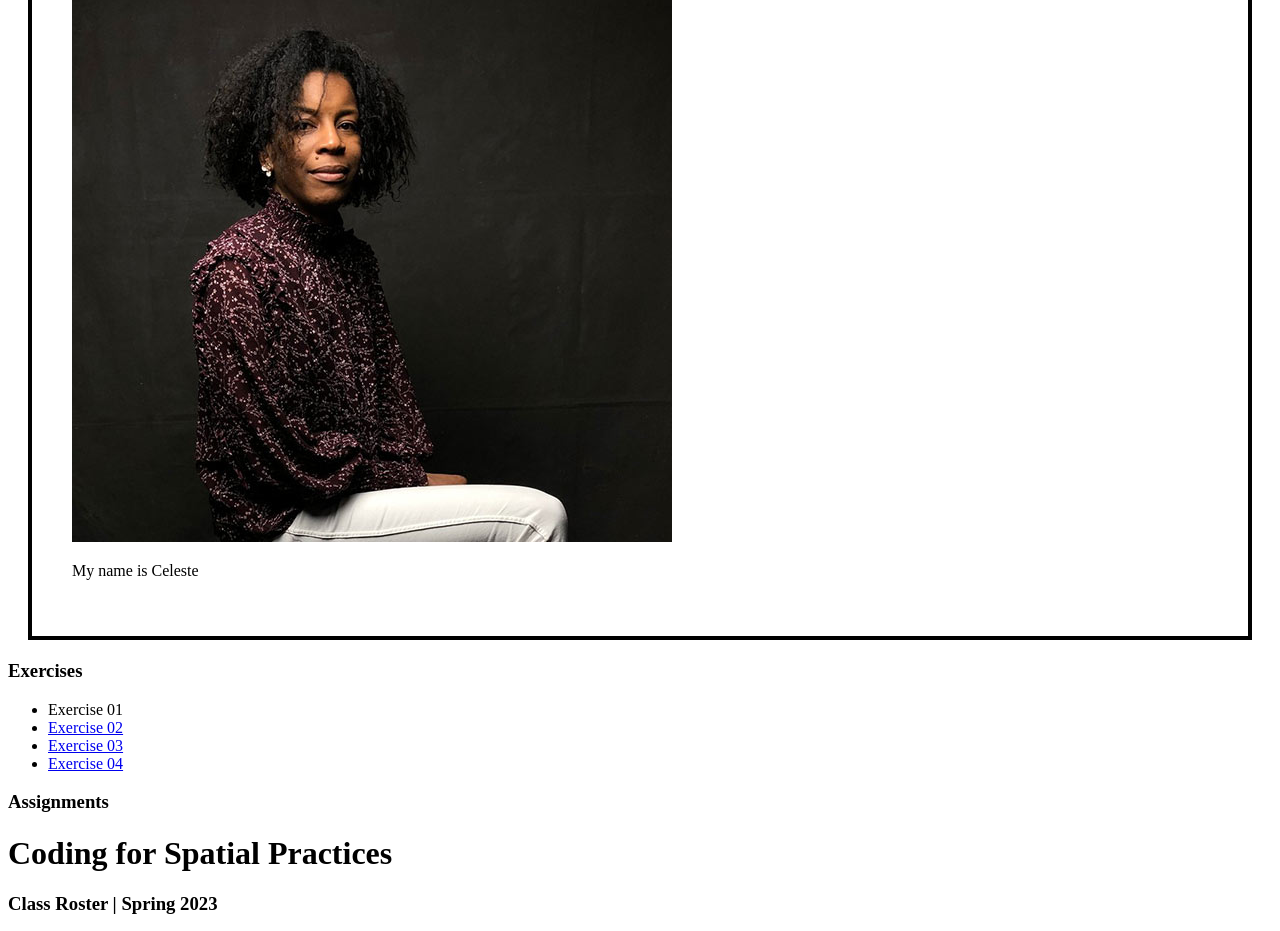
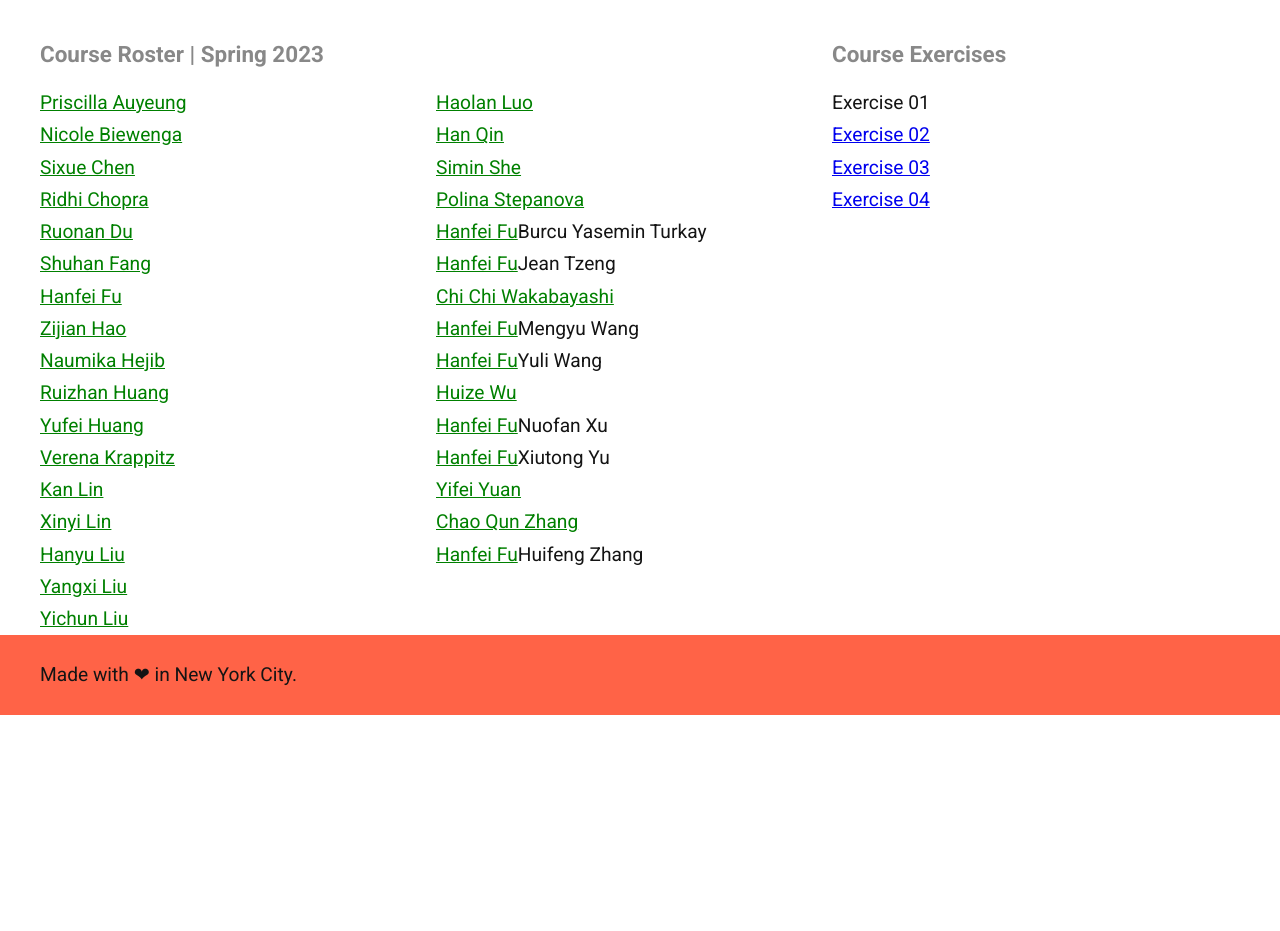
Before and after one commit to celestelayne/bug-free-meme, a plain HTML site: page index.html in a window 1280 px wide. Shown: the part 189-1120 px from the top of the page. After the commit the page ends 904 px from the top, so only its background shows below. Drawn offline with Linux system fonts and the light colour scheme.

Commit message:
update landing page student page links

```diff
--- a/index.html
+++ b/index.html
@@ -5,73 +5,84 @@
     <meta name="viewport" content="width=device-width, initial-scale=1.0">
     <meta http-equiv="X-UA-Compatible" content="ie=edge">
     <title>GSAPP</title>
+    <link rel="preconnect" href="https://fonts.googleapis.com">
+<link rel="preconnect" href="https://fonts.gstatic.com" crossorigin>
+<link href="https://fonts.googleapis.com/css2?family=Roboto:wght@400;500;700&display=swap" rel="stylesheet">
     <link rel="stylesheet" href="styles/main.css">
   </head>
   <body>
+    <div class="flex-container">
+      <header>
+        <nav>
+          <ul class="container">
+            <li><a href="./index.html">Home</a></li>
+            <li><a href="./about.html">About</a></li>
+            <li><a href="./exercises.html">Exercises</a></li>
+            <li><a href="./projects.html">Projects</a></li>
+          </ul>
+        </nav>
+      </header>
+      <div class="title">
+        <h1>Coding for Spatial Practices</h1>
+      </div>
+      <main>
+        <div class="column-one">
+            <h3>Course Roster | Spring 2023</h3>
+            <ul>
+              <li><a class="student" href="https://pla2116.github.io/spicy-cabbage/">Priscilla Auyeung</a></li>
+              <li><a class="student" href="https://nbiewenga.github.io/Coding-for-Spatial-Practice/index.htm">Nicole Biewenga</a></li>
+              <li><a class="student" href="https://chensixue33.github.io/sixue-chen/">Sixue Chen</a></li>
+              <li><a class="student" href="https://ridhichopra.github.io/refactored-eureka/">Ridhi Chopra</a></li>
+              <li><a class="student" href="https://joa1020n.github.io/class_coding_spatial/">Ruonan Du</a></li>
+              <li><a class="student" href="https://shuhanfang.github.io/Exercise_shuhan/">Shuhan Fang</a></li>
+              <li><a class="student" href="https://ffhffeffy.github.io/">Hanfei Fu</a></li>
+              <li><a class="student" href="https://zijian0215.github.io/Coding-Exercise/Assignment/index.html">Zijian Hao</a></li>
+              <li><a class="student" href="https://naumika.github.io/stunning-couscous/">Naumika Hejib</a></li>
+              <li><a class="student" href="#">Ruizhan Huang</a></li>
+              <li><a class="student" href="https://yufei-huang-310.github.io/silver-train/">Yufei Huang</a></li>
+              <li><a class="student" href="https://verenakrappitz.github.io/superschnieke/index.html">Verena Krappitz</a></li>
+              <li><a class="student" href="https://kl3238.github.io/symmetrical-funicular/">Kan Lin</a></li>
+              <li><a class="student" href="https://alicelinkokoro.github.io/potential-winner/">Xinyi Lin</a></li>
+              <li><a class="student" href="https://liuhanyuer.github.io/Liuhanyuer/Homepage">Hanyu Liu</a></li>
+              <li><a class="student" href="#">Yangxi Liu</a></li>
+              <li><a class="student" href="#">Yichun Liu</a></li>
+            </ul>
+        </div>
+        <div class="column-two">
+          <h3>&nbsp;</h3>
+          <ul>
+            <li><a class="student" href="https://picklerick-c131.github.io/Rick-Sanchez-s-garage/">Haolan Luo</a></li>
+            <li><a class="student" href="https://hanqin23.github.io/CFSP/">Han Qin</a></li>
+            <li><a class="student" href="https://irissimin.github.io/sturdy-couscous/">Simin She</a></li>
+            <!-- <li>Amiti Singh</li> -->
+            <li><a class="student" href="https://realpolya.github.io/coding-class-work/">Polina Stepanova</a></li>
+            <li><a class="student" href="https://ffhffeffy.github.io/">Hanfei Fu</a>Burcu Yasemin Turkay</li>
+            <li><a class="student" href="https://ffhffeffy.github.io/">Hanfei Fu</a>Jean Tzeng</li>
+            <li><a class="student" href="https://chichiwakabayashi.github.io/shiny-couscous/">Chi Chi Wakabayashi</a></li>
+            <li><a class="student" href="https://ffhffeffy.github.io/">Hanfei Fu</a>Mengyu Wang</li>
+            <li><a class="student" href="https://ffhffeffy.github.io/">Hanfei Fu</a>Yuli Wang</li>
+            <li><a class="student" href="https://hw2911.github.io/fantastic-octo-potato/">Huize Wu</a></li>
+            <li><a class="student" href="https://ffhffeffy.github.io/">Hanfei Fu</a>Nuofan Xu</li>
+            <li><a class="student" href="https://ffhffeffy.github.io/">Hanfei Fu</a>Xiutong Yu</li>
+            <li><a class="student" href="https://yyyifei.github.io/Helvetica_Lover/">Yifei Yuan</a></li>
+            <li><a class="student" href="https://qun550.github.io/mars/">Chao Qun Zhang</a></li>
+            <li><a class="student" href="https://ffhffeffy.github.io/">Hanfei Fu</a>Huifeng Zhang</li>
+          </ul>
+        </div>
+        <div class="column-three">
 
-    <div class="bio">
-      <h2>Celeste Layne</h2>
-      <img src="assets/celeste-layne-new-inc.jpg" alt="">
-      <p>My name is Celeste</p>
-    </div>
-
-
-
-
-
-    <div>
-      <h3>Exercises</h3>
+            <h3>Course Exercises</h3>
             <ul>
               <li>Exercise 01</li>
               <li><a href="./exercises/cookie-recipe-solution/index.html">Exercise 02</a></li>
               <li><a href="./exercises/exercise-03/index.html">Exercise 03</a></li>
               <li><a href="./exercises/exercise-04/index.html">Exercise 04</a></li>
             </ul>
-
-      <h3>Assignments</h3>
         </div>
-
-    <div>
-      <h1>Coding for Spatial Practices</h1>
-    </div>
-    <div>
-      <h3>Class Roster | Spring 2023</h3>
-      <ol>
-        <li><a href="https://pla2116.github.io/spicy-cabbage/">Priscilla Auyeung</a></li>
-        <li>Nicole Biewenga</li>
-        <li>Sixue Chen</li>
-        <li><a href="https://ridhichopra.github.io/refactored-eureka/">Ridhi Chopra</a></li>
-        <li>Ruonan Du</li>
-        <li><a href="https://shuhanfang.github.io/Exercise_shuhan/">Shuhan Fang</a></li>
-        <li><a href="https://ffhffeffy.github.io/">Hanfei Fu</a></li>
-        <li>Zijian Hao</li>
-        <li><a href="https://naumika.github.io/stunning-couscous/">Naumika Hejib</a></li>
-        <li>Ruizhan Huang</li>
-        <li>Yufei Huang</li>
-        <li><a href="https://verenakrappitz.github.io/superschnieke/index.html">Verena Krappitz</a></li>
-        <li>Ukti Kulkarni</li>
-        <li><a href="https://kl3238.github.io/symmetrical-funicular/">Kan Lin</a></li>
-        <li><a href="https://alicelinkokoro.github.io/potential-winner/">Xinyi Lin</a></li>
-        <li>Hanyu Liu</li>
-        <li>Yangxi Liu</li>
-        <li>Yichun Liu</li>
-        <li><a href="https://picklerick-c131.github.io/Rick-Sanchez-s-garage/">Haolan Luo</a></li>
-        <li><a href="https://hanqin23.github.io/CFSP/">Han Qin</a></li>
-        <li><a href="https://irissimin.github.io/sturdy-couscous/">Simin She</a></li>
-        <li>Amiti Singh</li>
-        <li><a href="https://realpolya.github.io/coding-class-work/">Polina Stepanova</a></li>
-        <li>Burcu Yasemin Turkay</li>
-        <li>Jean Tzeng</li>
-        <li><a href="https://chichiwakabayashi.github.io/shiny-couscous/">Chi Chi Wakabayashi</a></li>
-        <li>Mengyu Wang</li>
-        <li>Yuli Wang</li>
-        <li><a href="https://hw2911.github.io/fantastic-octo-potato/">Huize Wu</a></li>
-        <li>Nuofan Xu</li>
-        <li>Xiutong Yu</li>
-        <li><a href="https://yyyifei.github.io/Helvetica_Lover/">Yifei Yuan</a></li>
-        <li><a href="https://qun550.github.io/mars/">Chao Qun Zhang</a></li>
-        <li>Huifeng Zhang</li>
-      </ol>
+      </main>
+      <footer>
+        <p>Made with &#10084; in New York City.</p>
+      </footer>
     </div>
   </body>
 </html>
--- a/styles/main.css
+++ b/styles/main.css
@@ -1,5 +1,81 @@
-.bio {
-  margin: 20px;
-  border: 4px solid black;
-  padding: 40px;
+* {
+  box-sizing: border-box;
+  margin: 0;
+  padding: 0;
 }
+
+body,
+html{
+  height: 100%;
+  font-family: 'Roboto', sans-serif;
+}
+
+body {
+  font-family: "Roboto", sans-serif;
+  font-size: 1.2em;
+  min-height: 100vh;
+  /* background-color: papayawhip; */
+  color: #141414;
+}
+
+.flex-container {
+  display: flex;
+  min-height: 100vh;
+  flex-direction: column;
+}
+
+nav {
+  height: 60px;
+}
+
+main {
+  flex: 1;
+  padding: 0 40px;
+  display: flex;
+  overflow: auto;
+}
+
+.container, footer {
+  display: flex;
+  flex-wrap: nowrap;
+  justify-content: space-between;
+
+  background: tomato;
+  padding: 0 40px;
+  line-height: 80px;
+}
+
+.container a {
+  text-decoration: none;
+  color: #F4F4F4;
+}
+
+.title {
+  line-height: 150px;
+  padding: 0 40px;
+  font-size: 1.68em;
+}
+
+h3 {
+  margin: 20px 0;
+  color: #888;
+}
+
+ul {
+  line-height: 1.68em;
+  list-style-type: none;
+}
+
+a.student {
+  color: green;
+}
+
+.column-one, .column-two, .column-three {
+  width: 33%;
+  display: flex;
+  flex-direction: column;
+}
+
+footer{
+  padding: 0 40px;
+}
```
Also changed, not shown: about.html (added, +36 -0 lines), projects/project-02/index.html (added, +12 -0 lines), styles/about.css (added). Lines whose indentation alone changed are shown as unchanged.
